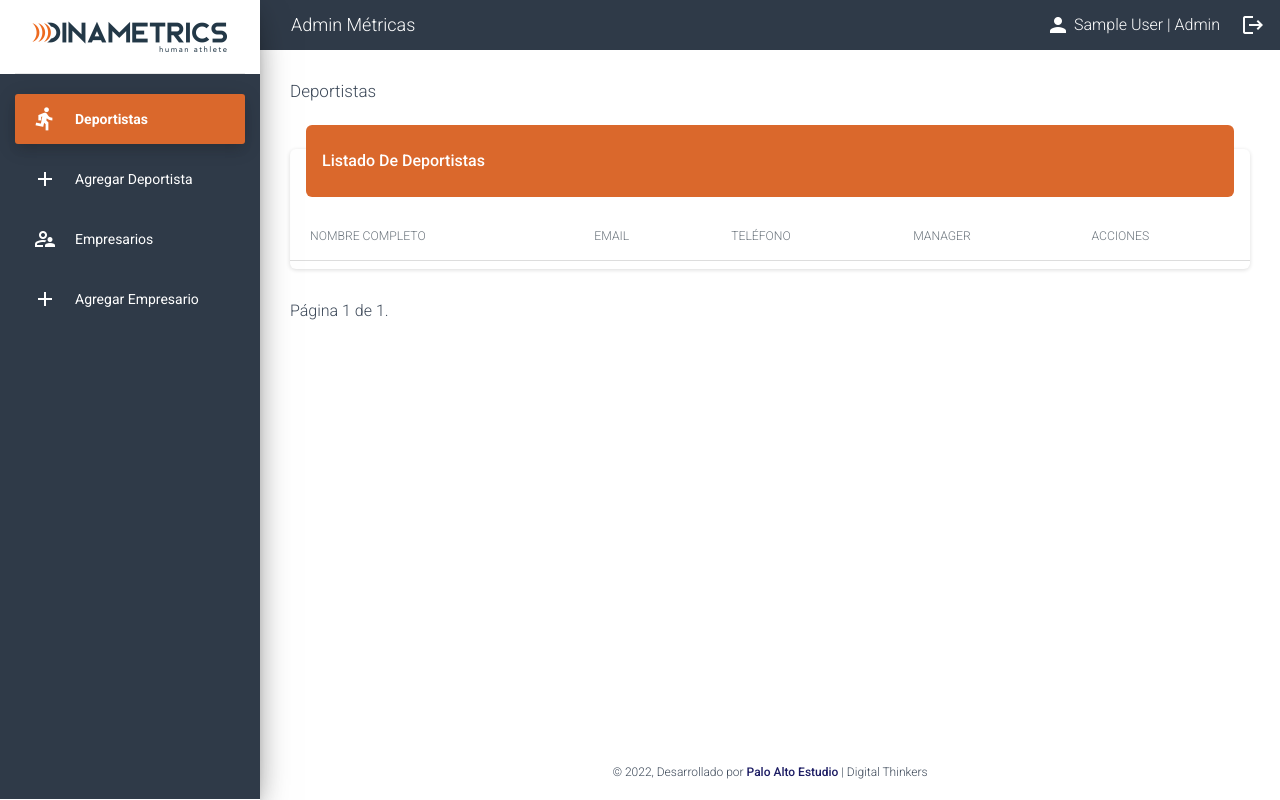
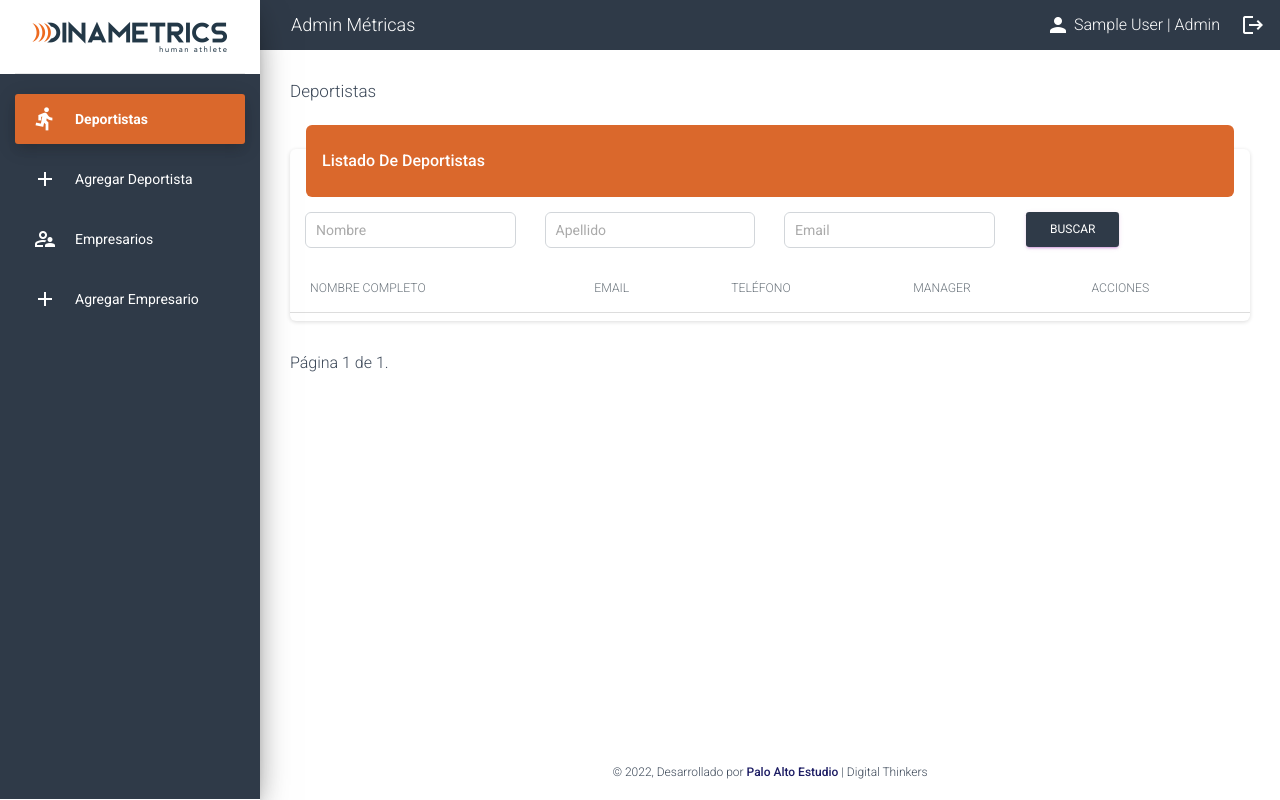
Before and after one commit to paloaltoestudio/DIN-Metrics, a Django app: page /usuarios/deportistas/ in a window 1280 px wide. Run offline with Django 4.2, Linux system fonts and the light colour scheme; a user stored in the database is signed in; tables that the repository leaves empty hold one stand-in row (values such as "Sample post"); lists and menus that the app fills with data are empty; some libraries are stand-ins or nearby versions.

Commit message:
Add filters to athlete list

```diff
--- a/metrics/settings.py
+++ b/metrics/settings.py
@@ -39,6 +39,10 @@ INSTALLED_APPS = [
     'django.contrib.messages',
     'django.contrib.staticfiles',
 
+    #Third party
+    'django_filters',
+
+    #Project apps
     'users.apps.UsersConfig',
     'osteo.apps.OsteoConfig',
     'fms.apps.FmsConfig',
--- a/templates/users/index.html
+++ b/templates/users/index.html
@@ -5,6 +5,7 @@
     <h5>Deportistas</h5>
 
     {% if has_athletes or request.user.role == 'ADMIN' %}
+
 
     <div class="row">
         <div class="col-12">
@@ -15,6 +16,41 @@
               </div>
             </div>
             <div class="card-body px-0 pb-2">
+
+              <div class="filter px-3">
+                <form method="get">
+                  <div class="row">
+                    <div class="col-3">
+                      <div class="input-group input-group-outline mb-3">
+                        <label class="form-label">Nombre</label>
+                        {{ filter.form.first_name}}
+                      </div>
+                    </div>
+
+                    <div class="col-3">
+                      <div class="input-group input-group-outline mb-3">
+                        <label class="form-label">Apellido</label>
+                        {{ filter.form.last_name}}
+                      </div>
+                    </div>
+
+                    <div class="col-3">
+                      <div class="input-group input-group-outline mb-3">
+                        <label class="form-label">Email</label>
+                        {{ filter.form.email}}
+                      </div>
+                    </div>
+                    <div class="col-3">
+                      <button style="height: 35px;" class="mt-0 py-2 px-4 btn btn-primary">Buscar</button>
+                    </div>
+                  </div>
+                </form>
+
+                {% comment %} {% for obj in filter.qs %}
+                    {{ obj.first_name }} {{ obj.last_name }}<br />
+                {% endfor %} {% endcomment %}
+              </div>
+
               <div class="table-responsive p-0">
                 <table class="table align-items-center mb-0">
                   <thead>
@@ -27,8 +63,9 @@
                     </tr>
                   </thead>
                   <tbody>
-                    {% if users %}
-                        {% for user in users %}
+
+                    {% if filter.qs %}
+                        {% for user in filter.qs %}
                             {% if user.athlete.manager == request.user or request.user.role == 'ADMIN' %}
                             <tr>
                             <td>
--- /dev/null
+++ b/users/filters.py
@@ -0,0 +1,14 @@
+from django import forms
+import django_filters
+
+#models
+from .models import User
+
+class UserFilter(django_filters.FilterSet):
+    first_name = django_filters.CharFilter(lookup_expr='icontains', widget=forms.TextInput(attrs={'class': 'form-control'}))
+    last_name = django_filters.CharFilter(lookup_expr='icontains', widget=forms.TextInput(attrs={'class': 'form-control'}))
+    email = django_filters.CharFilter(lookup_expr='iexact', widget=forms.TextInput(attrs={'class': 'form-control'}))
+
+    class Meta:
+        model = User
+        fields = ['first_name', 'last_name', 'email']
--- a/users/models.py
+++ b/users/models.py
@@ -36,7 +36,7 @@ class Athlete(models.Model):
         ('O', 'Otro'),
     )
 
-    user = models.OneToOneField(User, on_delete=models.CASCADE)
+    user = models.OneToOneField(User, on_delete=models.CASCADE, related_name='athlete')
     birthdate = models.DateField('Fecha de Nacimiento',blank=True, null=True)
     gender = models.CharField('Género', max_length=1, choices=GENDER_CHOICES, blank=True)
     age = models.PositiveIntegerField('Edad', blank=True, null=True)
--- a/users/views.py
+++ b/users/views.py
@@ -30,6 +30,9 @@ from users.utils import age, get_sum
 #data
 from users.data.jumps_data import jump_data
 
+#filters
+from users.filters import UserFilter
+
 
 
 class Index(LoginRequiredMixin, ListView):
@@ -47,6 +50,10 @@ class Index(LoginRequiredMixin, ListView):
         context = super().get_context_data(**kwargs)
         athletes = Athlete.objects.filter(manager = self.request.user)
         context["has_athletes"] = len(athletes) > 0
+
+        f = UserFilter(self.request.GET, User.objects.filter(role = 'ATHLETE', athlete__isnull = False))
+        context['filter'] = f
+
         return context
 
     def get(self, *args, **kwargs):
```
